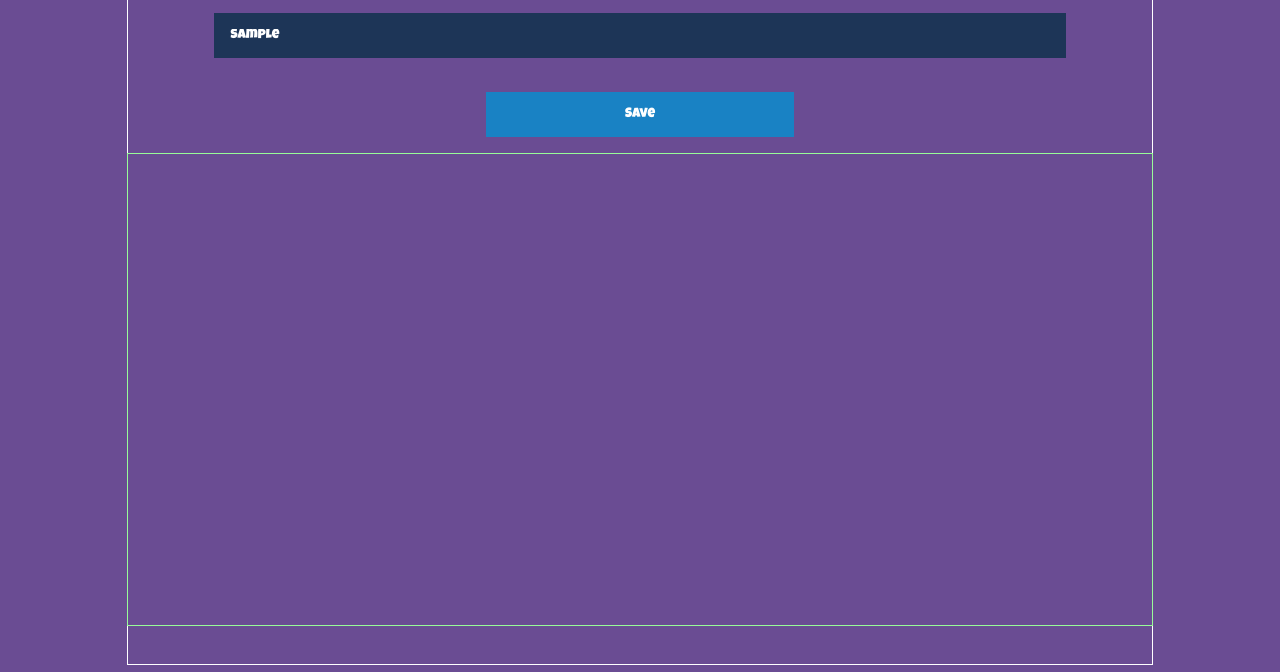
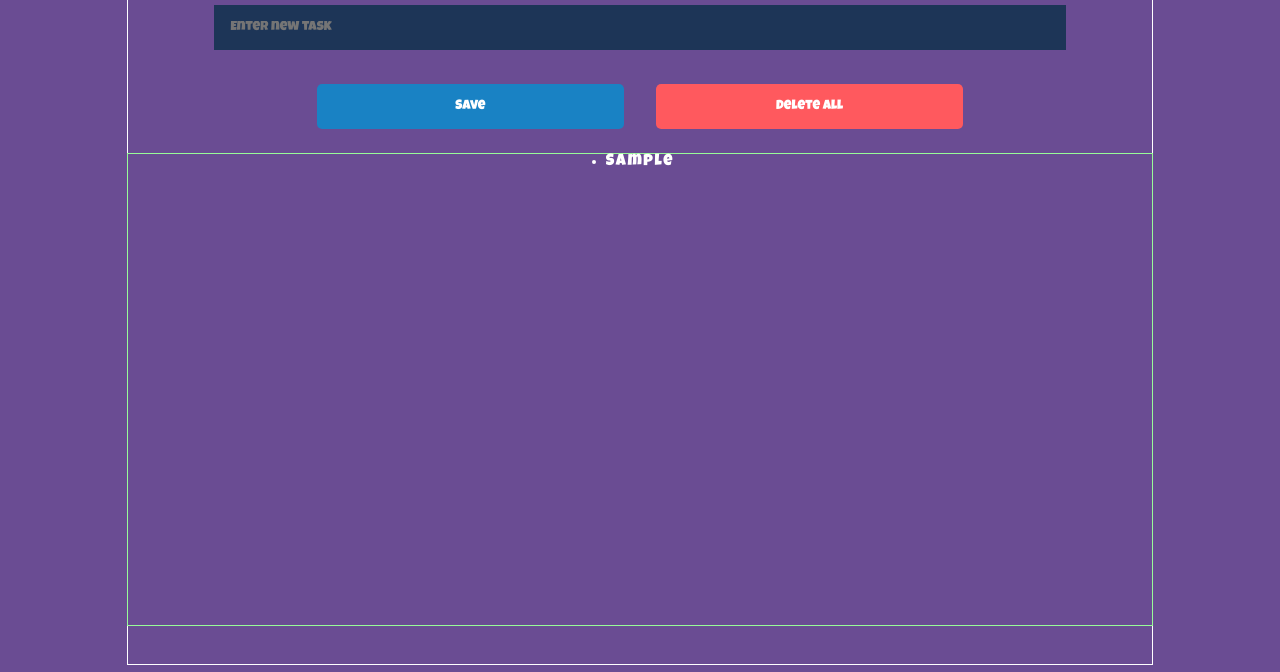
Before and after one commit to sathish0305/Todo-list, a website built with Vite: page index.html in a window 1280 px wide. Both pictures are taken after typing "Sample" into the empty fields and a click on the button "Save". Shown: the part 128-800 px from the top of the page. Built offline with nearby package versions, Linux system fonts and the light colour scheme.

Commit message:
added new task functionality

```diff
--- a/index.html
+++ b/index.html
@@ -10,13 +10,16 @@
     <main>
         <div class="title">To-do List</div>
         <div class="input">
-            <input class="textbox" type="text" name="" id="" placeholder="Enter new task">
-            <button class="save-btn">Save</button>
+            <input class="textbox" type="text" name="" id="textbox" placeholder="Enter new task">
+            <button id="savebtn" class="save-btn">Save</button>
+            <button id="deletebtn" class="clear-btn">Delete all</button>
         </div>
         <section>
+            <ul id="list">
 
+            </ul>
         </section>
     </main>
-    <script type="module" src="./script.js"></script>
+    <script type="module" src="/main.js"></script>
 </body>
 </html>
--- /dev/null
+++ b/main.js
@@ -0,0 +1,34 @@
+let inputbox = document.getElementById('textbox')
+let savebtn = document.getElementById('savebtn')
+let deletebtn = document.getElementById('deletebtn')
+let section = document.querySelector('section')
+let taskList = document.getElementById('list')
+let taskArray = (localStorage.length === 0)? [].sort() : Object.keys(localStorage).sort()
+
+let deleteAllTasks = ()=>{
+    localStorage.clear()
+}
+
+let saveTask = (task)=>{
+    let li = document.createElement('li')
+    li.innerHTML = localStorage.getItem(task)
+    taskList.append(li)
+}
+
+if(localStorage.length>0){
+    taskArray.forEach((task)=>saveTask(task))
+}
+
+let taskid = localStorage.length
+let addTask = ()=>{
+    let new_task = inputbox.value
+    taskArray.push(`task${taskid}`)
+    localStorage.setItem(`task${taskid}`,new_task)
+    saveTask(`task${taskid}`)
+    taskid+=1
+    inputbox.value = ''
+
+}
+
+savebtn.addEventListener('click',addTask)
+deletebtn.addEventListener('click',deleteAllTasks)
--- a/script.js
+++ /dev/null
@@ -1,3 +0,0 @@
-let inputbox = document.getElementById('textbox')
-let savebtn = document.getElementById('savebtn')
-let section = document.querySelector('section')
--- a/style.css
+++ b/style.css
@@ -18,7 +18,7 @@ body{
     background: var(--primary-color);
 }
 
-body,main,.title,.input,section{
+body,main,.title,.input{
     display: flex;
     align-items: center;
     justify-content: center;
@@ -53,18 +53,26 @@ main{
     width: 80%;
 }
 
-.save-btn{
+.save-btn, .clear-btn{
     width: 30%;
+    margin: 1rem;
     border: none;
     padding: 1rem;
     background-color: var(--button-color);
     color: white;
+    border-radius: 0.32rem;
+}
+
+.clear-btn{
+    background-color: var(--not-started);
 }
 
 section{
     height: 60%;
     width: 100%;
     border:1px solid palegreen;
+    display: flex;
+    justify-content: center;
 }
 
 @media only screen and (max-width: 600px) {
```
